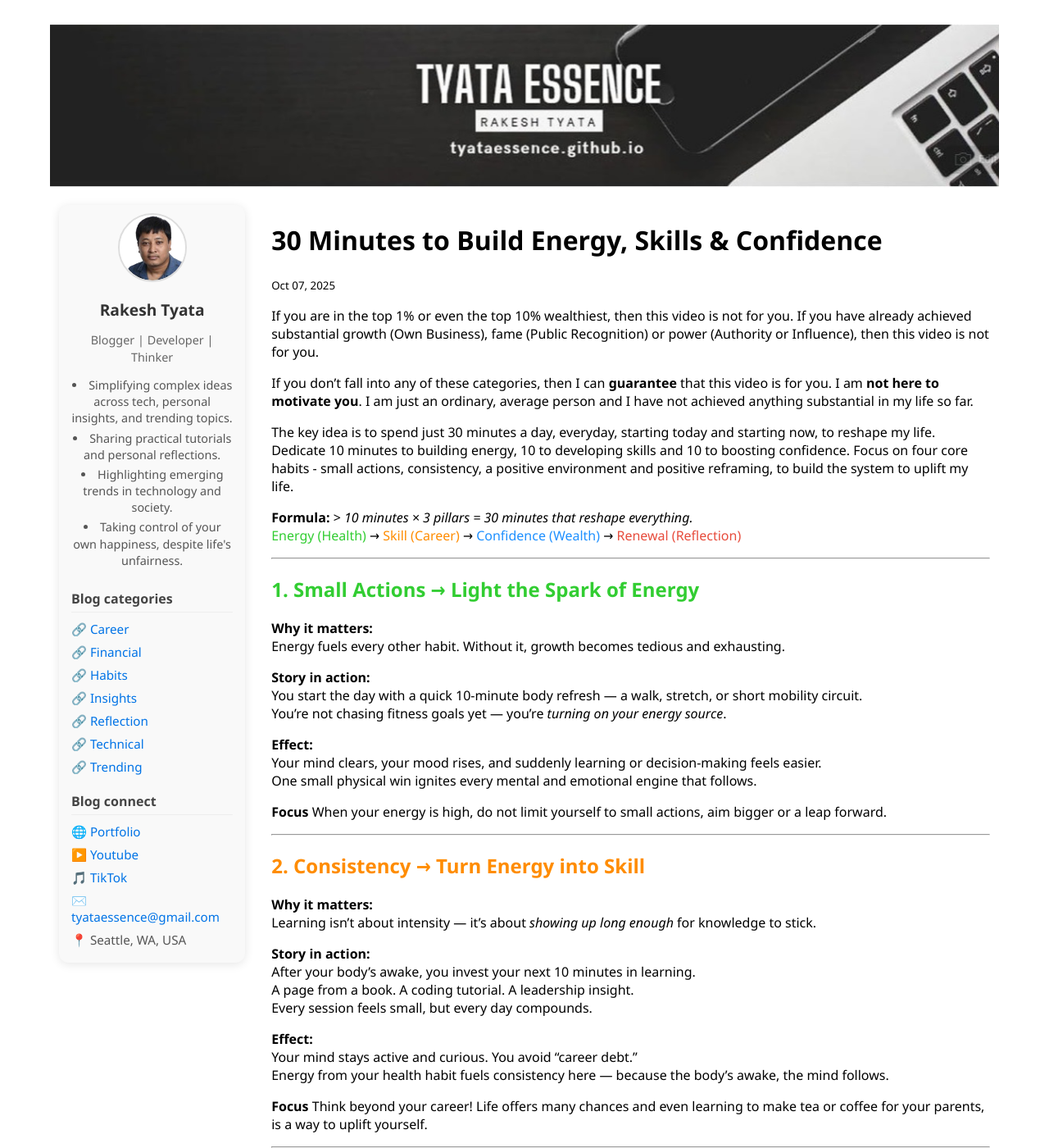
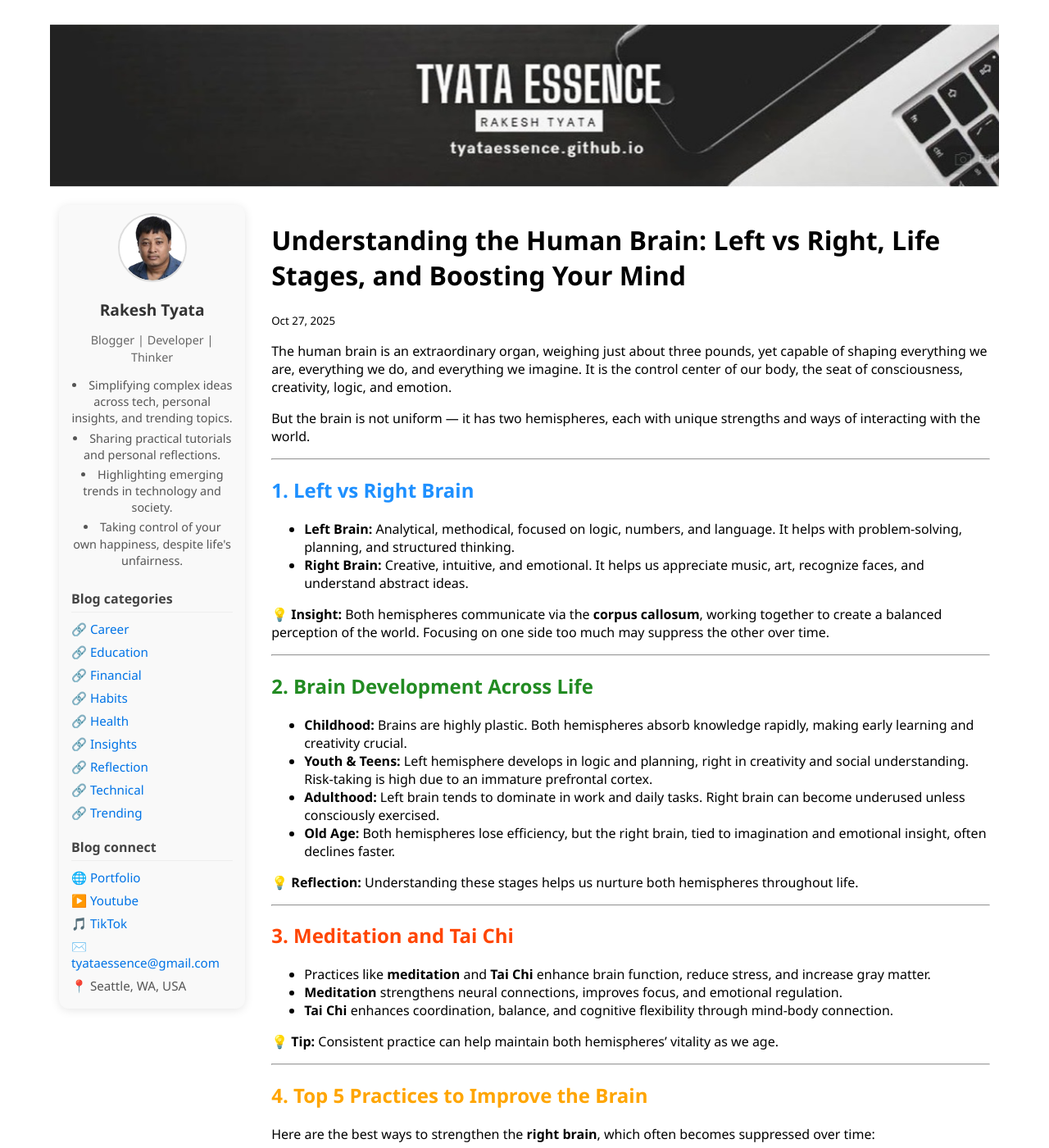
Before and after one commit to tyataessence/tyataessence.github.io, a Jekyll site: the page built from _posts/reflection/2025-10-07-30-human-brain.md, in a window 1280 px wide and 1400 px high. Shown: the whole window at 82% size. Built offline with Jekyll 4.4.1, drawn with Linux system fonts in a browser that asks for light colours; some of the changed text lies outside the part shown.

Commit message:
fixing post

```diff
--- a/_posts/reflection/2025-10-07-30-human-brain.md
+++ b/_posts/reflection/2025-10-07-30-human-brain.md
@@ -1,130 +1,69 @@
 ---
 layout: default
-title: "30 Minutes to Build Energy, Skills & Confidence"
-date: 2025-10-07
-categories: [Reflection]
+title: "Understanding the Human Brain: Left vs Right, Life Stages, and Boosting Your Mind"
+date: 2025-10-27
+categories: [Education, Health]
 author: Rakesh Tyata
 ---
 
-If you are in the top 1% or even the top 10% wealthiest, then this video is not for you. If you have already achieved substantial growth (Own Business), fame (Public Recognition) or power (Authority or Influence), then this video is not for you.
+The human brain is an extraordinary organ, weighing just about three pounds, yet capable of shaping everything we are, everything we do, and everything we imagine. It is the control center of our body, the seat of consciousness, creativity, logic, and emotion.
 
-If you don’t fall into any of these categories, then I can **guarantee** that this video is for you. I am **not here to motivate you**. I am just an ordinary, average person and I have not achieved anything substantial in my life so far.
-
-The key idea is to spend just 30 minutes a day, everyday, starting today and starting now, to reshape my life. Dedicate 10 minutes to building energy, 10 to developing skills and 10 to boosting confidence. Focus on four core habits - small actions, consistency, a positive environment and positive reframing, to build the system to uplift my life.
-
-**Formula:** > _10 minutes × 3 pillars = 30 minutes that reshape everything._
-<span style="color:#32CD32;">Energy (Health)</span> → <span style="color:#FF8C00;">Skill (Career)</span> → <span style="color:#1E90FF;">Confidence (Wealth)</span> → <span style="color:#E74C3C;">Renewal (Reflection)</span>
+But the brain is not uniform — it has two hemispheres, each with unique strengths and ways of interacting with the world.
 
 ---
 
-## <span style="color:#32CD32;">1. Small Actions → Light the Spark of Energy</span>
+## <span style="color:#1E90FF">1. Left vs Right Brain</span>
 
-**Why it matters:**
-Energy fuels every other habit. Without it, growth becomes tedious and exhausting.
+- **Left Brain:** Analytical, methodical, focused on logic, numbers, and language. It helps with problem-solving, planning, and structured thinking.
+- **Right Brain:** Creative, intuitive, and emotional. It helps us appreciate music, art, recognize faces, and understand abstract ideas.
 
-**Story in action:**
-You start the day with a quick 10-minute body refresh — a walk, stretch, or short mobility circuit.
-You’re not chasing fitness goals yet — you’re <em>turning on your energy source</em>.
-
-**Effect:**
-Your mind clears, your mood rises, and suddenly learning or decision-making feels easier.
-One small physical win ignites every mental and emotional engine that follows.
-
-**Focus**
-When your energy is high, do not limit yourself to small actions, aim bigger or a leap forward.
+💡 **Insight:** Both hemispheres communicate via the **corpus callosum**, working together to create a balanced perception of the world. Focusing on one side too much may suppress the other over time.
 
 ---
 
-## <span style="color:#FF8C00;">2. Consistency → Turn Energy into Skill</span>
+## <span style="color:#228B22">2. Brain Development Across Life</span>
 
-**Why it matters:**
-Learning isn’t about intensity — it’s about <em>showing up long enough</em> for knowledge to stick.
+- **Childhood:** Brains are highly plastic. Both hemispheres absorb knowledge rapidly, making early learning and creativity crucial.
+- **Youth & Teens:** Left hemisphere develops in logic and planning, right in creativity and social understanding. Risk-taking is high due to an immature prefrontal cortex.
+- **Adulthood:** Left brain tends to dominate in work and daily tasks. Right brain can become underused unless consciously exercised.
+- **Old Age:** Both hemispheres lose efficiency, but the right brain, tied to imagination and emotional insight, often declines faster.
 
-**Story in action:**
-After your body’s awake, you invest your next 10 minutes in learning.
-A page from a book. A coding tutorial. A leadership insight.
-Every session feels small, but every day compounds.
-
-**Effect:**
-Your mind stays active and curious. You avoid “career debt.”
-Energy from your health habit fuels consistency here — because the body’s awake, the mind follows.
-
-**Focus**
-Think beyond your career! Life offers many chances and even learning to make tea or coffee for your parents, is a way to uplift yourself.
+💡 **Reflection:** Understanding these stages helps us nurture both hemispheres throughout life.
 
 ---
 
-## <span style="color:#1E90FF;">3. Environment Design → Turn Skill into Confidence</span>
+## <span style="color:#FF4500">3. Meditation and Tai Chi</span>
 
-**Why it matters:**
-Your surroundings can either drain focus or support clarity.
+- Practices like **meditation** and **Tai Chi** enhance brain function, reduce stress, and increase gray matter.
+- **Meditation** strengthens neural connections, improves focus, and emotional regulation.
+- **Tai Chi** enhances coordination, balance, and cognitive flexibility through mind-body connection.
 
-**Story in action:**
-You spend your next 10 minutes on financial clarity.
-You check your investment tracker or savings plan — not obsessively, but with awareness.
-Because your career learning keeps you adaptive, you now bring that same clarity to money.
-
-**Effect:**
-Health gives you energy. Learning gives you adaptability.
-Together, they build the calm confidence to handle your finances with purpose.
-
-**Focus**
-Do not get stuck in negative environment instead focus on making it positive. Listening to music and connecting with it emotionally can lift your spirits.
-Surround yourself with nature, friends and family, who can encourage and uplift you, to move away from distractions.
+💡 **Tip:** Consistent practice can help maintain both hemispheres’ vitality as we age.
 
 ---
 
-## <span style="color:#E74C3C;">4. Positive Reframing → Reshape How You See Progress</span>
+## <span style="color:#FFA500">4. Top 5 Practices to Improve the Brain</span>
 
-**Why it matters:**
-Growth often feels invisible — reframing helps you see the compounding effect. Setbacks aren’t signs of failure — they’re signals for adjustment.
+Here are the best ways to strengthen the **right brain**, which often becomes suppressed over time:
 
-**Story in action:**
-You didn’t miss a day — you <em>adapted</em> a day.
-Your 10 minutes of movement became mindful breathing.
-Your learning paused but turned into reflection on a new idea.
-Your investment check led to gratitude for what you already have.
+1. **Engage in Creative Arts** – Drawing, painting, music, or dance stimulates imagination and emotional intelligence.
+2. **Learn New Languages** – Activates pattern recognition and intuitive understanding in the right brain.
+3. **Mindfulness Meditation** – Improves connectivity between hemispheres and enhances emotional awareness.
+4. **Physical Exercise** – Tai Chi, yoga, or aerobic exercise increases blood flow and protects cognitive function.
+5. **Challenge Your Perception** – Solve puzzles, play spatial games, explore new music or literature to activate underused areas.
 
-**Effect:**
-Each small action now carries a bigger story:
-You’re not hustling harder — you’re evolving smarter.
-
-**Focus**
-When you cannot change a situation, shift your focus like try mediation or deep breathing to center yourself.
-Keep a journal to reflect on your challenges, and revisit the ones you have already overcome or adapted to.
+💡 **Insight:** Regular practice can rejuvenate creativity, intuition, and mental agility at any age.
 
 ---
 
-## <span style="color:#E74C3C;">4.1 Celebrate & Reflect → Every 3–6 Months</span>
+## <span style="color:#6A5ACD">5. Positive Closure</span>
 
-**Why it matters:**
-Reflection converts scattered effort into a narrative of growth.
+The human brain is adaptable, capable of growth and reinvention at any stage of life. While time naturally brings changes, we are never powerless.
 
-**Story in action:**
-You pause every few months and look back:
+- Nurturing creativity alongside logic keeps the mind vibrant.
+- Small daily practices can strengthen both hemispheres.
+- Curiosity, learning, and mindfulness maintain resilience and mental clarity.
 
-- <span style="color:#32CD32;">You feel more alive and steady.</span>
-- <span style="color:#FF8C00;">You’re learning faster and staying relevant.</span>
-- <span style="color:#1E90FF;">You make calmer financial decisions.</span>
-
-**Effect:**
-You realize — this wasn’t about 30 minutes.
-It was about building a rhythm where each pillar feeds the next.
-
-💡 “Energy fuels learning. Learning builds confidence. Confidence sustains calm wealth.”
- — _Tyata Essence_
+💡 **Takeaway:** Whether child, adult, or elder, your brain can continue to amaze you—if you treat it well, challenge it, and exercise both logic and imagination every day.
 
 ---
-
-## <span style="color:#6A5ACD;">The Chain Reaction of Growth</span>
-
-Ten minutes at a time, you’ve now built a personal ecosystem:
-
-- <span style="color:#32CD32;">Health gives you energy.</span>
-- <span style="color:#FF8C00;">Career learning channels that energy into growth.</span>
-- <span style="color:#1E90FF;">Wealth clarity stabilizes your future.</span>
-- <span style="color:#E74C3C;">Reflection renews your purpose.</span>
-
-That’s how 30 minutes a day can quietly rewrite your entire story.
-
----
```
